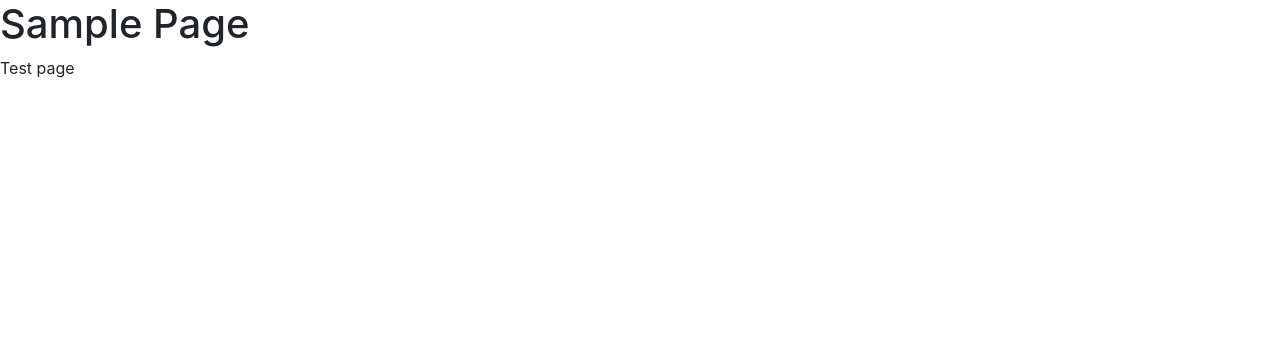
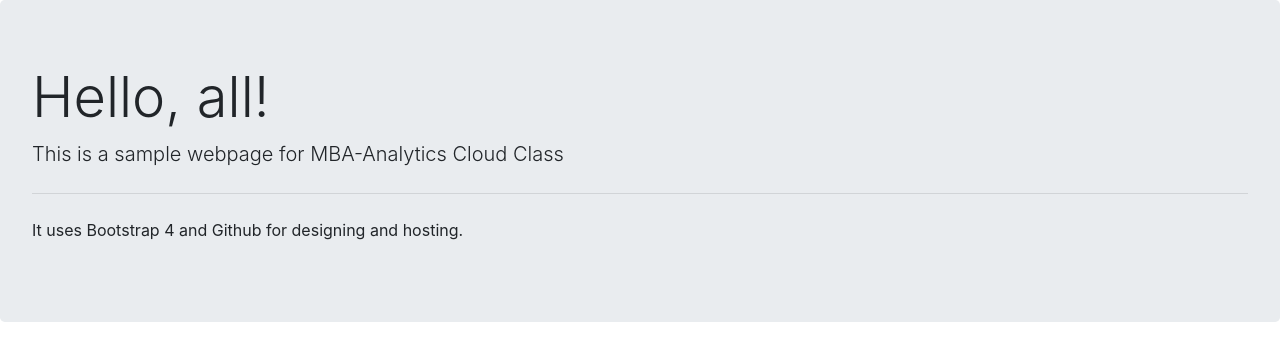
Before and after one commit to dmsanalytics/dmsanalytics.github.io, a plain HTML site: page index.html in a window 1280 px wide. Drawn offline with nearby package versions, Linux system fonts and the light colour scheme.

Commit message:
Update index.html

```diff
--- a/index.html
+++ b/index.html
@@ -20,8 +20,12 @@ Welcome
 
 
 
-    <h1>Sample Page</h1>
-    <p>Test page</p>
+  <div class="jumbotron">
+  <h1 class="display-4">Hello, all!</h1>
+  <p class="lead">This is a sample webpage for MBA-Analytics Cloud Class</p>
+  <hr class="my-4">
+  <p>It uses Bootstrap 4 and Github for designing and hosting.</p>
+</div>
 
 
 
```
